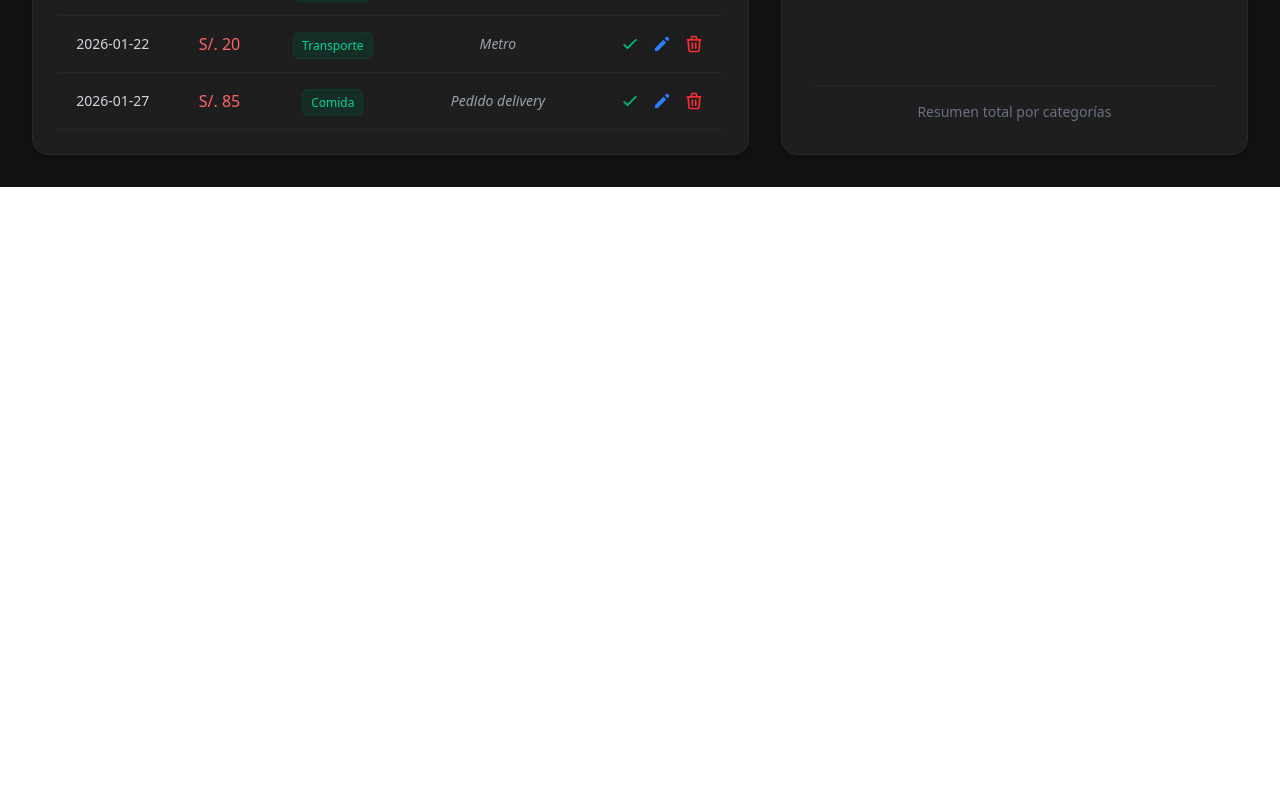
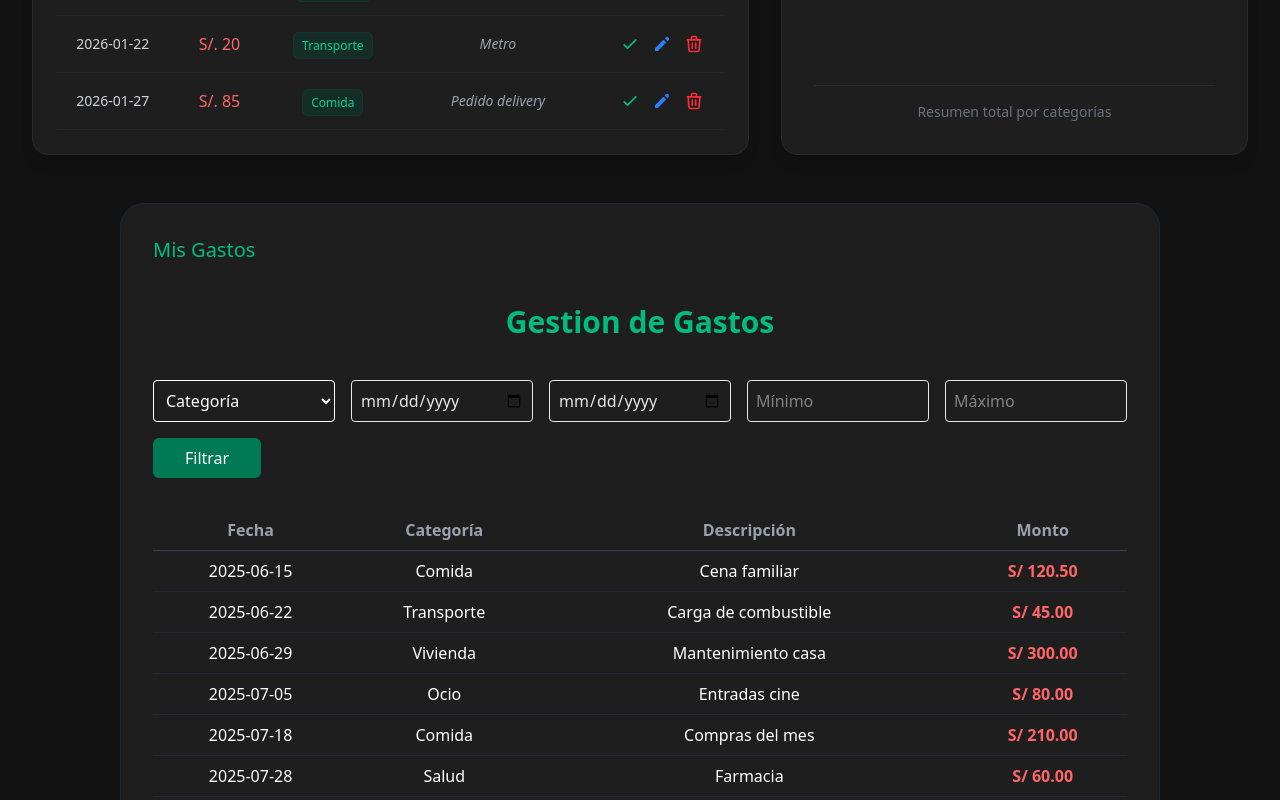
Before and after one commit to DoubleLiFFt/examen, a React (Vite) app: page /UserView in a window 1280 px wide. Shown: the part 2000-2800 px from the top of the page. Before the commit the page ends 2187 px from the top, so only its background shows below. Built offline with nearby package versions, Linux system fonts and the light colour scheme.

Commit message:
R2 integrado

```diff
--- /dev/null
+++ b/src/Components/Users/FiltrosEgresos.tsx
@@ -0,0 +1,50 @@
+import React, { useState } from 'react';
+
+interface FiltrosEgresosProps {
+    onFiltrar: (cat: string, ini: string, fin: string, min: string, max: string) => void;
+}
+
+export default function FiltrosEgresos({ onFiltrar }: FiltrosEgresosProps) {
+
+    const [cat, setCat] = useState("Categoría");
+    const [ini, setIni] = useState("");
+    const [fin, setFin] = useState("");
+    const [min, setMin] = useState("");
+    const [max, setMax] = useState("");
+
+    return (
+        <div className="flex flex-col gap-4 mb-8">
+            <div className="grid grid-cols-1 md:grid-cols-5 gap-4">
+                <select
+                    className="border rounded p-2 bg-[#1e1e1e] text-white"
+                    value={cat}
+                    onChange={(e) => setCat(e.target.value)}
+                >
+                    <option>Categoría</option>
+                    <option>Comida</option>
+                    <option>Transporte</option>
+                    <option>Vivienda</option>
+                    <option>Salud</option>
+                    <option>Educación</option>
+                    <option>Ocio</option>
+                    <option>Otros</option>
+                </select>
+
+                <input type="date" className="border p-2 rounded" value={ini} onChange={(e) => setIni(e.target.value)} />
+                <input type="date" className="border p-2 rounded" value={fin} onChange={(e) => setFin(e.target.value)} />
+
+                <input type="number" placeholder="Mínimo" className="border p-2 rounded" value={min} onChange={(e) => setMin(e.target.value)} />
+                <input type="number" placeholder="Máximo" className="border p-2 rounded" value={max} onChange={(e) => setMax(e.target.value)} />
+            </div>
+
+            <div className="flex justify-start">
+                <button
+                    onClick={() => onFiltrar(cat, ini, fin, min, max)}
+                    className="bg-emerald-700 text-white px-8 py-2 rounded-md hover:bg-emerald-800 transition-colors"
+                >
+                    Filtrar
+                </button>
+            </div>
+        </div>
+    );
+}
--- /dev/null
+++ b/src/Components/Users/MisEgresos.tsx
@@ -0,0 +1,34 @@
+import { useState } from 'react';
+import FiltrosEgresos from './FiltrosEgresos';
+import TablaEgresos from './TablaEgresos';
+
+import { listaGastosDB, type GastosUsers } from '../types/GastosUsers';
+
+export default function MisEgresos() {
+    const [egresosFiltrados, setEgresosFiltrados] = useState<GastosUsers[]>(listaGastosDB);
+
+    const filtrarEgresos = (cat: string, inicio: string, fin: string, min: string, max: string) => {
+        let resultado = [...listaGastosDB];
+
+        if (cat !== "Categoría" && cat !== "Todas") {
+            resultado = resultado.filter(e => e.category === cat);
+        }
+
+        if (inicio) resultado = resultado.filter(e => e.date >= inicio);
+        if (fin) resultado = resultado.filter(e => e.date <= fin);
+
+        if (min) resultado = resultado.filter(e => e.mount >= parseFloat(min));
+        if (max) resultado = resultado.filter(e => e.mount <= parseFloat(max));
+
+        setEgresosFiltrados(resultado);
+    };
+
+    return (
+        <div className="border border-gray-800 bg-[#1e1e1e] p-8 rounded-3xl mb-12 mx-22 mt-12">
+            <h1 className="text-emerald-500 text-xl mb-6">Mis Gastos</h1>
+            <h1 className="text-emerald-500 text-3xl font-bold mb-6 py-4 text-center">Gestion de Gastos</h1>
+            <FiltrosEgresos onFiltrar={filtrarEgresos} />
+            <TablaEgresos lista={egresosFiltrados} />
+        </div>
+    );
+}
--- /dev/null
+++ b/src/Components/Users/TablaEgresos.tsx
@@ -0,0 +1,37 @@
+import React from 'react';
+import { listaGastosDB, type GastosUsers } from '../types/GastosUsers';
+
+interface TablaEgresosProps {
+    lista?: GastosUsers[];
+}
+
+export default function TablaEgresos({ lista }: TablaEgresosProps) {
+    const datosAMostrar = lista || listaGastosDB;
+
+    return (
+        <div className="overflow-x-auto">
+            <table className="w-full border-collapse text-center bg-[#1e1e1e] text-white">
+                <thead>
+                    <tr className="text-gray-400 font-extralight border-b border-gray-700">
+                        <th className="p-2">Fecha</th>
+                        <th className="p-2">Categoría</th>
+                        <th className="p-2">Descripción</th>
+                        <th className="p-2">Monto</th>
+                    </tr>
+                </thead>
+                <tbody>
+                    {datosAMostrar.map((egreso, index) => (
+                        <tr key={index} className="border-t border-gray-800 hover:bg-gray-800">
+                            <td className="p-2">{egreso.date}</td>
+                            <td className="p-2">{egreso.category}</td>
+                            <td className="p-2">{egreso.description}</td>
+                            <td className="p-2 text-red-400 font-semibold">
+                                S/ {Number(egreso.mount).toFixed(2)}
+                            </td>
+                        </tr>
+                    ))}
+                </tbody>
+            </table>
+        </div>
+    );
+}
--- /dev/null
+++ b/src/Components/types/GastosUsers.ts
@@ -0,0 +1,55 @@
+export type GastosUsers = {
+  id: number;
+  date: string;
+  category: string;
+  description: string;
+  mount: number; // Asegúrate que sea 'mount'
+};
+
+export const listaGastosDB: GastosUsers[] = [
+    // MES 1: JUNIO 2025
+    { id: 1, date: "2025-06-15", category: "Comida", description: "Cena familiar", mount: 120.50 },
+    { id: 2, date: "2025-06-22", category: "Transporte", description: "Carga de combustible", mount: 45.00 },
+    { id: 3, date: "2025-06-29", category: "Vivienda", description: "Mantenimiento casa", mount: 300.00 },
+
+    // MES 2: JULIO 2025
+    { id: 4, date: "2025-07-05", category: "Ocio", description: "Entradas cine", mount: 80.00 },
+    { id: 5, date: "2025-07-18", category: "Comida", description: "Compras del mes", mount: 210.00 },
+    { id: 6, category: "Salud", date: "2025-07-28", description: "Farmacia", mount: 60.00 },
+
+    // MES 3: AGOSTO 2025
+    { id: 7, date: "2025-08-05", category: "Transporte", description: "Pasajes bus", mount: 15.00 },
+    { id: 8, date: "2025-08-12", category: "Vivienda", description: "Pago de servicios", mount: 450.00 },
+    { id: 9, date: "2025-08-20", category: "Educación", description: "Curso online", mount: 120.00 },
+    { id: 10, date: "2025-08-30", category: "Comida", description: "Almuerzo oficina", mount: 55.00 },
+
+    // MES 4: SEPTIEMBRE 2025
+    { id: 11, date: "2025-09-02", category: "Ocio", description: "Salida con amigos", mount: 90.00 },
+    { id: 12, date: "2025-09-15", category: "Salud", description: "Consulta médica", mount: 25.00 },
+    { id: 13, date: "2025-09-28", category: "Comida", description: "Pizza noche", mount: 110.00 },
+
+    // MES 5: OCTUBRE 2025
+    { id: 14, date: "2025-10-05", category: "Transporte", description: "Taxi aeropuerto", mount: 35.00 },
+    { id: 15, date: "2025-10-14", category: "Otros", description: "Regalo cumpleaños", mount: 200.00 },
+    { id: 16, date: "2025-10-25", category: "Comida", description: "Restaurante sushi", mount: 140.00 },
+
+    // MES 6: NOVIEMBRE 2025
+    { id: 17, date: "2025-11-02", category: "Ocio", description: "Suscripción Netflix/Spotify", mount: 50.00 },
+    { id: 18, date: "2025-11-12", category: "Vivienda", description: "Reparación baño", mount: 320.00 },
+    { id: 19, date: "2025-11-20", category: "Educación", description: "Libros facultad", mount: 75.00 },
+    { id: 20, date: "2025-11-28", category: "Salud", description: "Vitaminas", mount: 40.00 },
+
+    // MES 7: DICIEMBRE 2025
+    { id: 21, date: "2025-12-05", category: "Otros", description: "Compras navideñas", mount: 500.00 },
+    { id: 22, date: "2025-12-15", category: "Comida", description: "Cena de fin de año", mount: 180.00 },
+    { id: 23, date: "2025-11-24", category: "Transporte", description: "Viaje corto", mount: 65.00 },
+    { id: 24, date: "2025-12-28", category: "Ocio", description: "Evento especial", mount: 120.00 },
+    { id: 25, date: "2025-12-31", category: "Comida", description: "Snacks fiesta", mount: 30.00 },
+
+    // MES 8: ENERO 2026
+    { id: 26, date: "2026-01-05", category: "Vivienda", description: "Alquiler mensual", mount: 400.00 },
+    { id: 27, date: "2026-01-12", category: "Salud", description: "Exámenes anuales", mount: 150.00 },
+    { id: 28, date: "2026-01-18", category: "Educación", description: "Materiales estudio", mount: 95.00 },
+    { id: 29, date: "2026-01-22", category: "Transporte", description: "Metro", mount: 20.00 },
+    { id: 30, date: "2026-01-27", category: "Comida", description: "Pedido delivery", mount: 85.00 }
+];
--- a/src/pages/Users/UserView.tsx
+++ b/src/pages/Users/UserView.tsx
@@ -2,6 +2,7 @@ import DetailsTable from "../../Components/Users/DetailsTable";
 import Graphic from "../../Components/Users/Graphic";
 import AddDetails from "../../Components/Users/AddDetails.tsx";
 import CamContra from "../../Components/Users/CamContra.tsx";
+import MisEgresos from "../../Components/Users/MisEgresos.tsx";
 
 export default function UserView() {
     return (
@@ -32,6 +33,9 @@ export default function UserView() {
                     </section>
                 </div>
             </div>
+            <div>
+                <MisEgresos/>
+            </div>
         </div>
     );
 }
```
